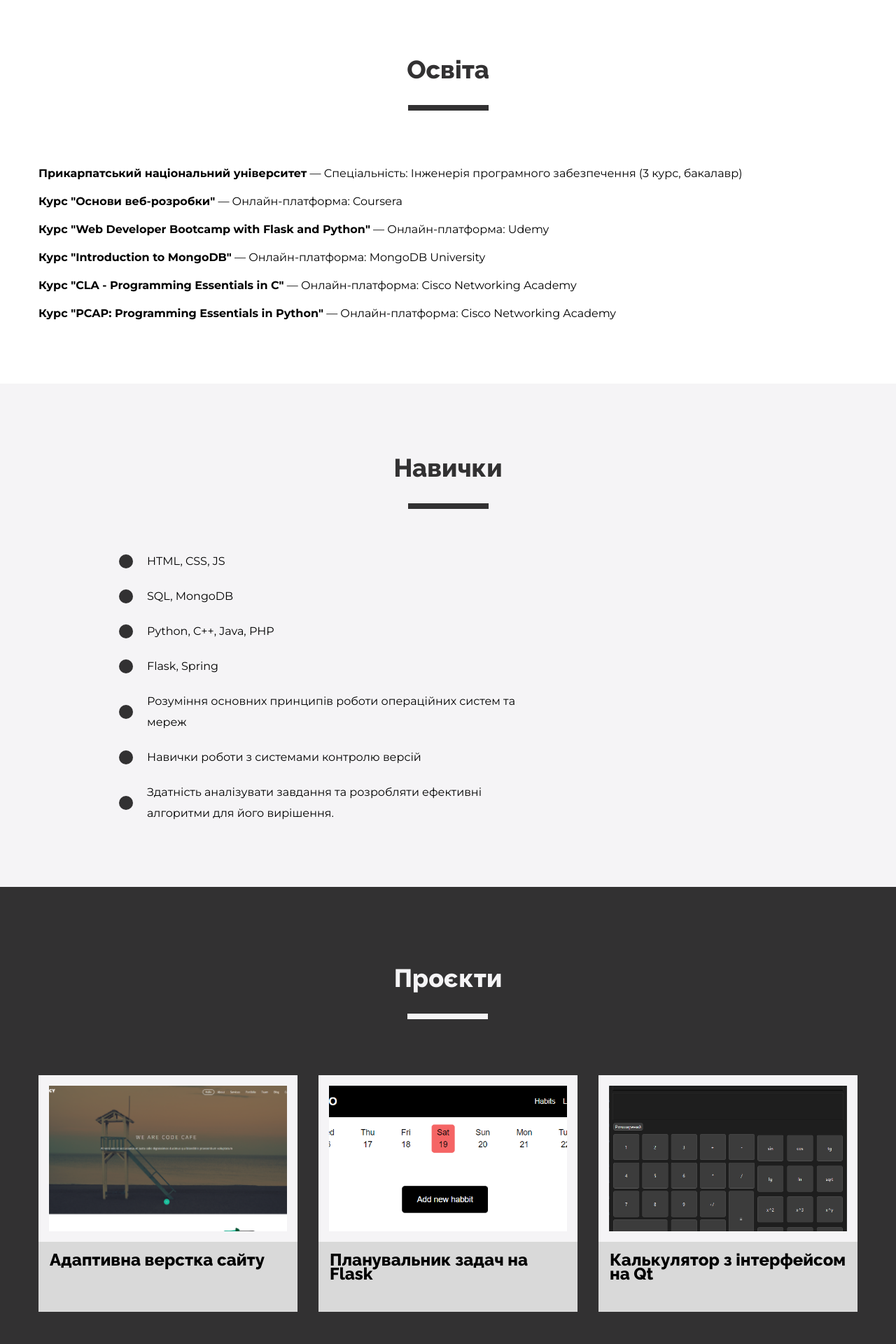
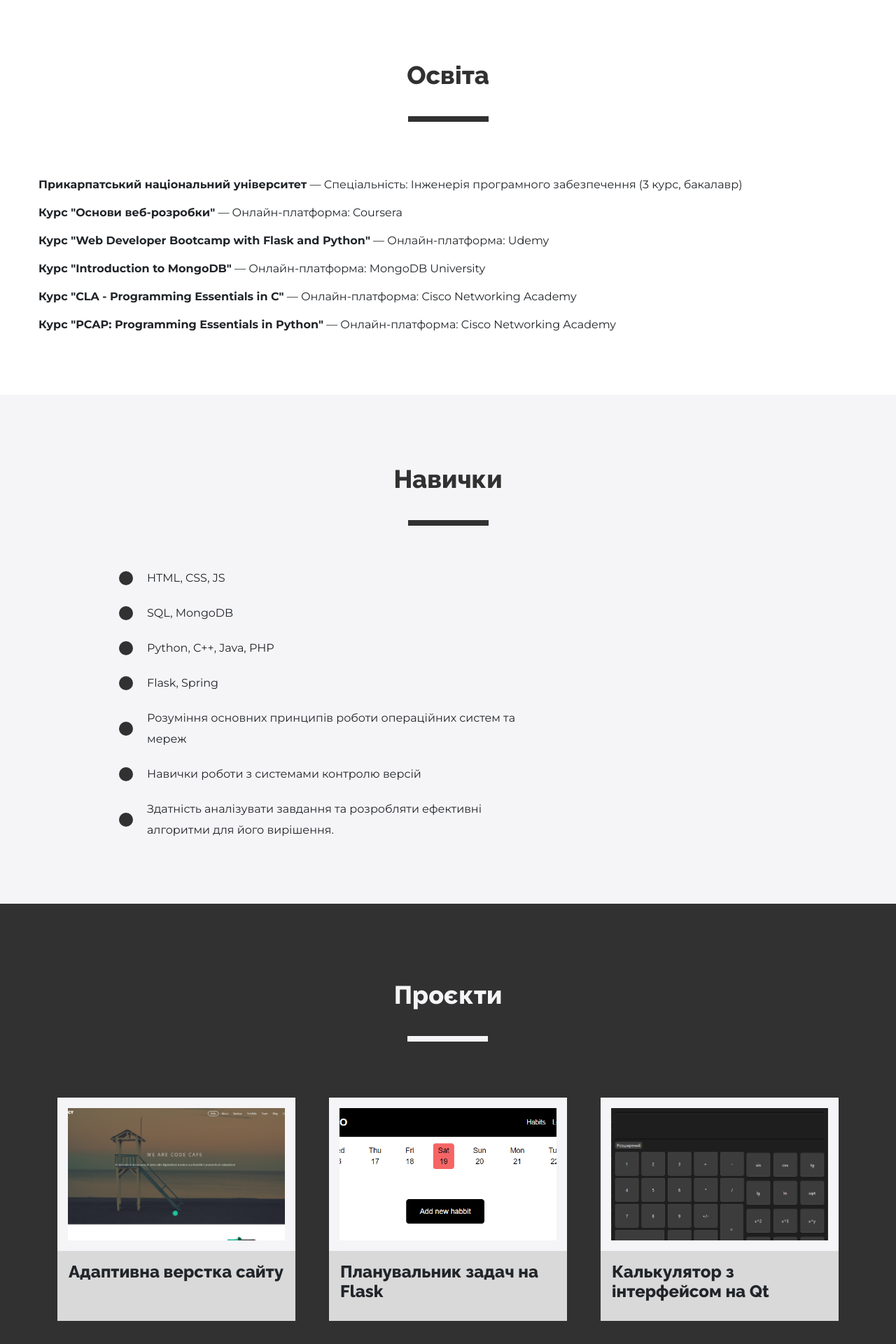
Before and after one commit to Ihor-Mykytiuk/flask-app-lab, a Flask app: page /resume in a window 1280 px wide. Shown: the part 560-2480 px from the top of the page at 70% size. Run offline with Flask 3, Linux system fonts and the light colour scheme.

Commit message:
Added Bootstrap

```diff
--- a/static/css/style.css
+++ b/static/css/style.css
@@ -20,6 +20,12 @@ body {
   font-family: Montserrat, sans-serif;
   font-size: 16px;
   font-weight: 400;
+}
+
+ul, ol, dl {
+  list-style: none;
+  margin: 0;
+  padding: 0;
 }
 
 li {
@@ -204,11 +210,11 @@ h3 {
   padding-bottom: 150px;
 }
 .projects-item {
-  background-color: #f5f4f6;
 }
 
 .projects-item__top {
   display: grid;
+  background-color: #f5f4f6;
 }
 
 .projects-item__image {
--- a/templates/base.html
+++ b/templates/base.html
@@ -4,6 +4,7 @@
     <meta charset="UTF-8">
     <meta name="viewport" content="width=device-width, initial-scale=1.0">
     <title>{{ title }}</title>
+    <link href="https://cdn.jsdelivr.net/npm/bootstrap@5.3.3/dist/css/bootstrap.min.css" rel="stylesheet" integrity="sha384-QWTKZyjpPEjISv5WaRU9OFeRpok6YctnYmDr5pNlyT2bRjXh0JMhjY6hW+ALEwIH" crossorigin="anonymous">
     <link rel="stylesheet" href="{{ url_for('static', filename='css/style.css') }}">
 </head>
 <body>
--- a/templates/resume.html
+++ b/templates/resume.html
@@ -73,38 +73,37 @@
         </div>
     </section>
     <section class="projects" id="projects">
-        <div class="projects__container">
+        <div class="container">
             <div class="projects__title title">
                 <h1 class="title__text">Проєкти</h1>
                 <div class="title__underline--light"></div>
             </div>
-            <ul class="projects__list projects-list">
-                <li class="projects-list__item projects-item">
+            <div class="row pb-5 g-5">
+                <div class="projects-list__item projects-item col-md-4">
                     <div class="projects-item__top">
                         <img src="{{ url_for('static',filename='images/project-page.png') }}" alt="Зображення проеєкту" class="projects-item__image">
                     </div>
                     <div class="projects-item__bottom">
                         <h3 class="projects-item__title">Адаптивна верстка сайту</h3>
                     </div>
-                </li>
-                <li class="projects-list__item projects-item">
+                </div>
+                <div class="projects-list__item projects-item col-md-4">
                     <div class="projects-item__top">
                         <img src="{{ url_for('static',filename='images/project-habits.png') }}" alt="Зображення проеєкту" class="projects-item__image">
                     </div>
                     <div class="projects-item__bottom">
                         <h3 class="projects-item__title">Планувальник задач на Flask</h3>
                     </div>
-                </li>
-                <li class="projects-list__item projects-item">
+                </div>
+                <div class="projects-list__item projects-item col-md-4">
                     <div class="projects-item__top">
                         <img src="{{ url_for('static',filename='images/project-calculator.png') }}" alt="Зображення проеєкту" class="projects-item__image">
                     </div>
                     <div class="projects-item__bottom">
                         <h3 class="projects-item__title">Калькулятор з інтерфейсом на Qt</h3>
                     </div>
-                </li>
-            </ul>
-
+                </div>
+            </div>
         </div>
     </section>
 {% endblock %}
@@ -119,7 +118,7 @@
                         <img src="{{ url_for('static', filename='images/icon-youtube.svg') }}" alt="icon-youtube" class="network-icons__vector">
                     </div>
                 </a>
-                <a href="https://discord.gg/hknBTS92Rd" class="network-icons__link">
+                <a href="https://discord.gg/hknBS92Rd" class="network-icons__link">
                     <div class="network-icons__icon">
                         <img src="{{ url_for('static', filename='images/icon-discord.svg') }}" class="network-icons__vector">
                     </div>
```
